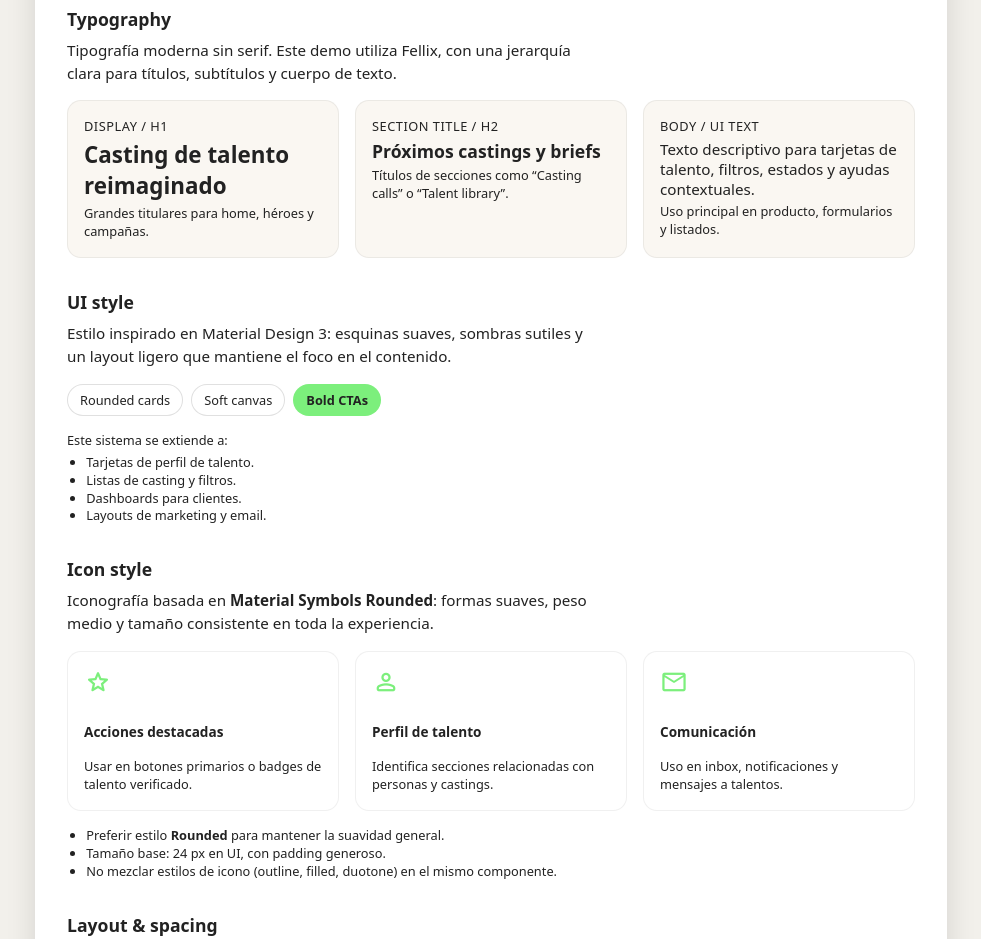
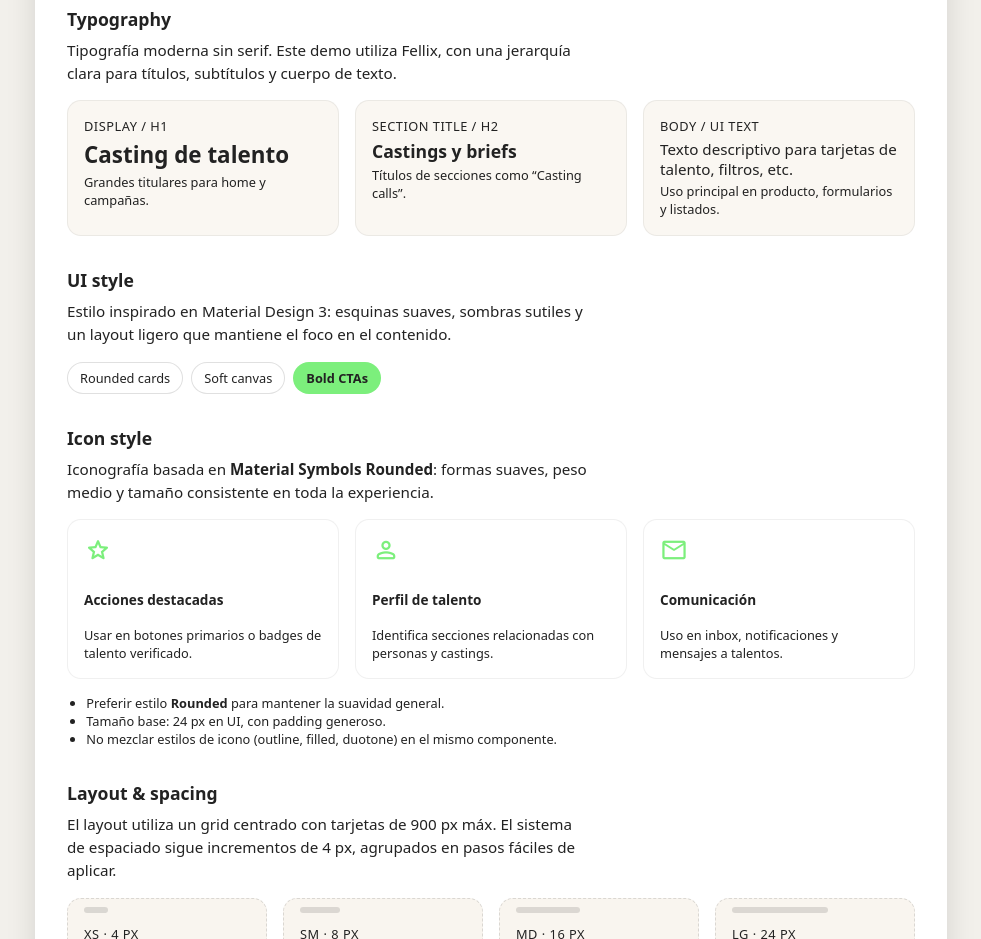
Before and after one commit to FarrasArias/yangaVI, a plain HTML site: page index.html in a window 1280 px wide. Shown: the part 820-1759 px from the top of the page, without its empty margins (149-1130 px from the left). Drawn offline with nearby package versions, Linux system fonts and the light colour scheme.

Commit message:
limpiar textos

```diff
--- a/index.html
+++ b/index.html
@@ -187,25 +187,24 @@
                     <div class="type-grid">
                         <div class="type-block">
                             <p class="label-sm type-block__label">Display / H1</p>
-                            <p class="type-display">Casting de talento reimaginado</p>
+                            <p class="type-display">Casting de talento</p>
                             <p class="body-xs">
-                                Grandes titulares para home, héroes y campañas.
+                                Grandes titulares para home y campañas.
                             </p>
                         </div>
 
                         <div class="type-block">
                             <p class="label-sm type-block__label">Section title / H2</p>
-                            <p class="type-section">Próximos castings y briefs</p>
+                            <p class="type-section">Castings y briefs</p>
                             <p class="body-xs">
-                                Títulos de secciones como “Casting calls” o “Talent library”.
+                                Títulos de secciones como “Casting calls”.
                             </p>
                         </div>
 
                         <div class="type-block">
                             <p class="label-sm type-block__label">Body / UI text</p>
                             <p class="type-body">
-                                Texto descriptivo para tarjetas de talento, filtros, estados y
-                                ayudas contextuales.
+                                Texto descriptivo para tarjetas de talento, filtros, etc.
                             </p>
                             <p class="body-xs">
                                 Uso principal en producto, formularios y listados.
@@ -228,7 +227,7 @@
                         <span class="pill pill--primary"><b>Bold CTAs</b></span>
                     </div>
 
-                    <p class="body-xs section__hint">
+                    <!--<p class="body-xs section__hint">
         Este sistema se extiende a:
     </p>
     <ul class="list body-xs">
@@ -236,7 +235,7 @@
         <li>Listas de casting y filtros.</li>
         <li>Dashboards para clientes.</li>
         <li>Layouts de marketing y email.</li>
-                    </ul>
+    </ul>-->
                 </section>
 
                 <!-- Icon style -->
```
Lines whose indentation alone changed are shown as unchanged.
